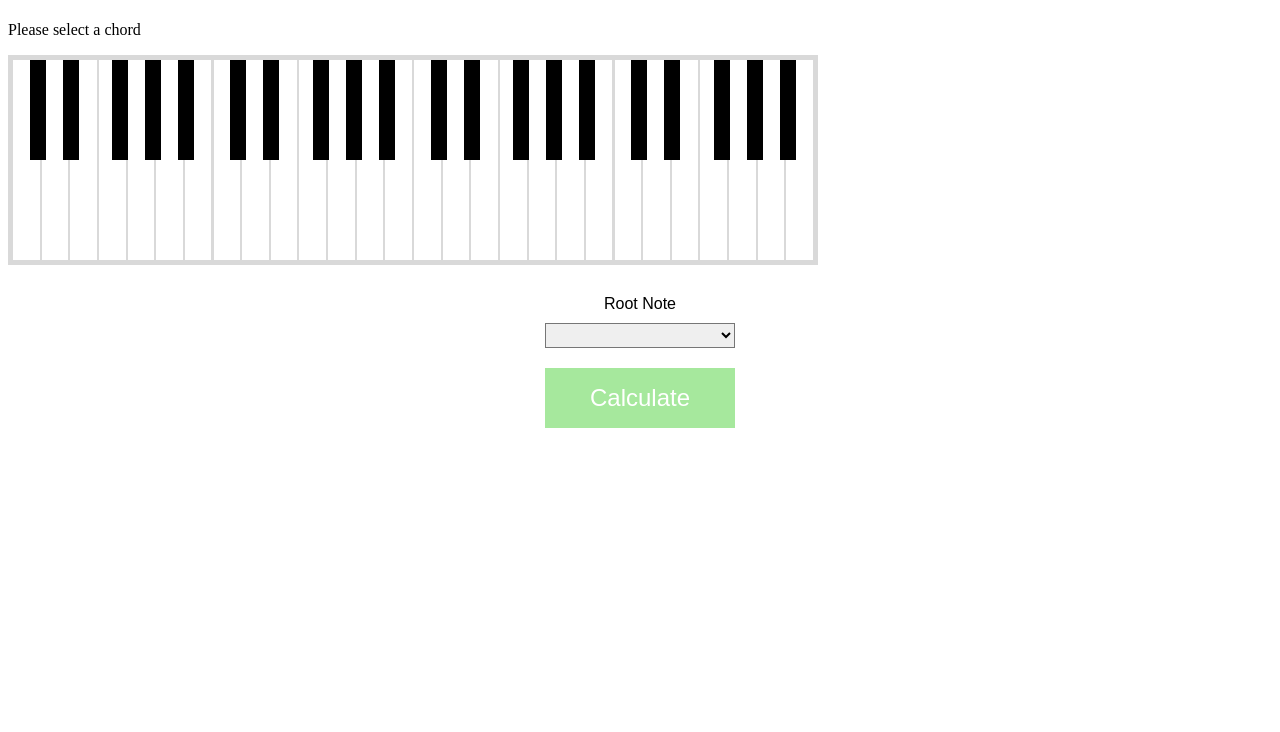
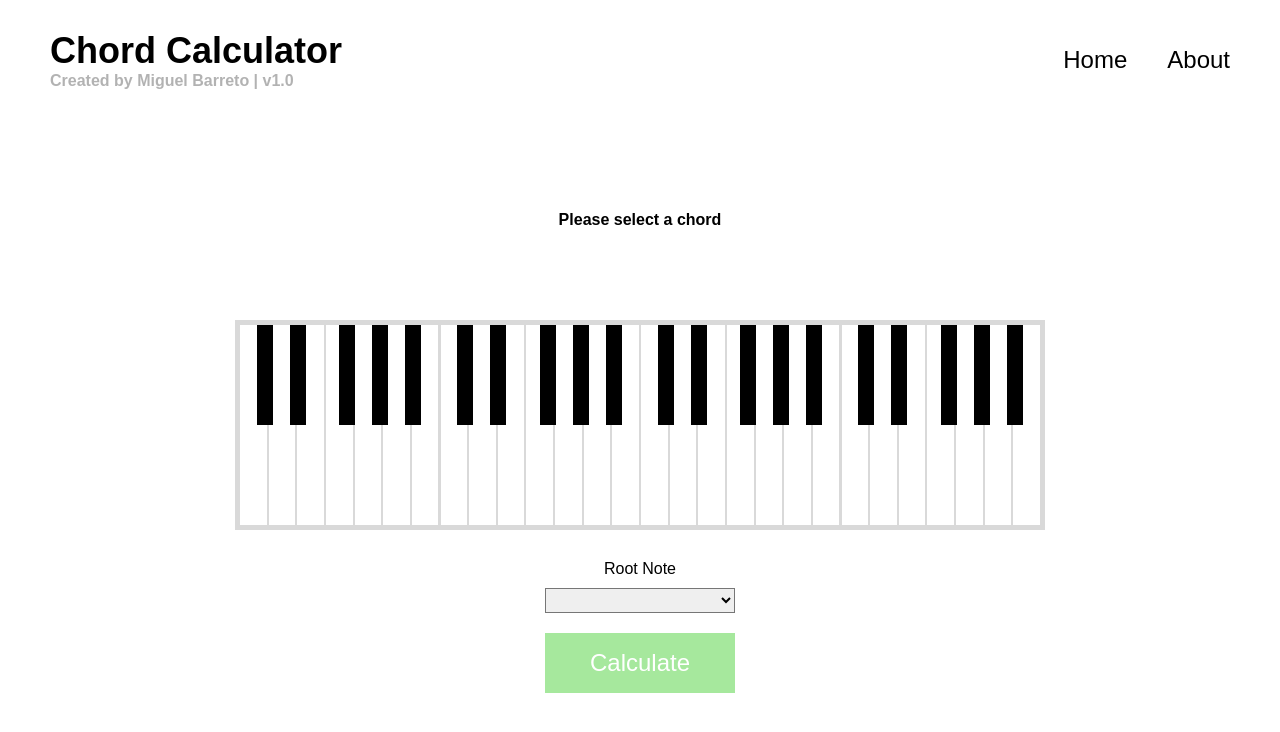
Before and after one commit to mbdguitar/chord-calculator, a React (Create React App) app: page / in a window 1280 px wide. Shown: the top 732 px of the page. Built offline with nearby package versions, Linux system fonts and the light colour scheme.

Commit message:
Add Navbar component

```diff
--- a/src/App.js
+++ b/src/App.js
@@ -1,9 +1,14 @@
 import React from "react";
 import Home from './components/Home';
+import Navbar from './components/Navbar';
 
 function App() {
     return (
-      <Home />
+      <>
+        <Navbar />
+        <Home />
+      </>
+
     )
 }
 
--- a/src/components/ChordDisplay.js
+++ b/src/components/ChordDisplay.js
@@ -1,13 +1,14 @@
 import React from "react";
+import styles from '../modules/ChordDisplay.module.css'
 
 function ChordDisplay({ chord }) {
     return (
-        <div>
+        <div className={styles.chord_container}>
             <div>
                 <h1>{chord.name}</h1>
             </div>
             <div>
-                {chord.intervals ? chord.intervals.map((i) => <p>{i}</p>) : <p>Please select a chord</p>}
+                {chord.intervals ? <p>{chord.intervals.join(", ")}</p> : <p>Please select a chord</p>}
             </div>
         </div>
     )
--- a/src/components/Home.js
+++ b/src/components/Home.js
@@ -6,6 +6,7 @@ import Keyboard from './Keyboard';
 import RootForm from './RootForm';
 import CalculateButton from './CalculateButton';
 import ChordDisplay from './ChordDisplay';
+import styles from '../modules/Home.module.css';
 
 function Home() {
     const [ keys, setKeys ] = useState([]) ;
@@ -29,12 +30,12 @@ function Home() {
     }
 
     return (
-        <>
+        <div className={styles.home}>
             <ChordDisplay chord={chord}/>
             <Keyboard sendKeys={sendKeys}/>
             <RootForm getRoot={getRoot} keys={keys}/>
             <CalculateButton updateChord={updateChord}/>
-        </>
+        </div>
     );
 }
 
--- a/src/components/Keyboard.js
+++ b/src/components/Keyboard.js
@@ -13,7 +13,7 @@ function Keyboard({ sendKeys }) {
     function updateActiveKeys(key) {
         if (key.isActive) {
             setActiveKeys((prev) => {
-                return [key, ...prev];
+                return [...prev, key];
             })
         } else if (!key.isActive) {
             setActiveKeys((prev) => {
--- /dev/null
+++ b/src/components/Navbar.js
@@ -0,0 +1,23 @@
+import React from "react";
+import styles from "../modules/Navbar.module.css"
+
+function Navbar() {
+    return (
+        <header>
+            <nav className={styles.nav}>
+                <div className={styles.title}>
+                    <h1>Chord Calculator</h1>
+                    <p>Created by Miguel Barreto | v1.0</p>
+                </div>
+                <div className={styles.menu}>
+                    <ul>
+                        <li><a href='/home'>Home</a></li>
+                        <li><a href='/about'>About</a></li>
+                    </ul>
+                </div>
+            </nav>
+        </header>
+    )
+}
+
+export default Navbar;
--- a/src/index.css
+++ b/src/index.css
@@ -0,0 +1,3 @@
+* {
+    margin: 0;
+}
--- a/src/modules/KeyContainer.module.css
+++ b/src/modules/KeyContainer.module.css
@@ -14,6 +14,7 @@
 
 .white p {
   visibility: hidden;
+  margin: 0 0 5px 0
 }
 
 .white:hover {
@@ -50,6 +51,7 @@
 
 .black p {
   visibility: hidden;
+  margin: 0 0 5px 0
 }
 
 .black:hover {
--- /dev/null
+++ b/src/modules/Navbar.module.css
@@ -0,0 +1,45 @@
+.nav {
+    display: flex;
+    flex-wrap: wrap;
+    height: 120px;
+    align-items: center;
+    justify-content: space-between;
+}
+
+.title {
+    padding: 0 0 0 50px;
+}
+
+.title h1{
+    margin: 0;
+    font-family: sans-serif;
+    font-size: 36px;
+}
+
+.title p {
+    margin: 0;
+    font-family: sans-serif;;
+    font-size: 16px;
+    font-weight: bold;
+    color: rgba(0, 0, 0, 0.3);
+}
+
+.menu {
+    padding: 0 30px 0 0;
+}
+
+.menu ul {
+    display: inline-flex;
+}
+
+.menu li {
+    padding: 0 20px;
+    font-family: sans-serif;
+    font-size: 24px;
+    list-style: none;
+}
+
+.menu a {
+    text-decoration: none;
+    color: black;
+}
```
